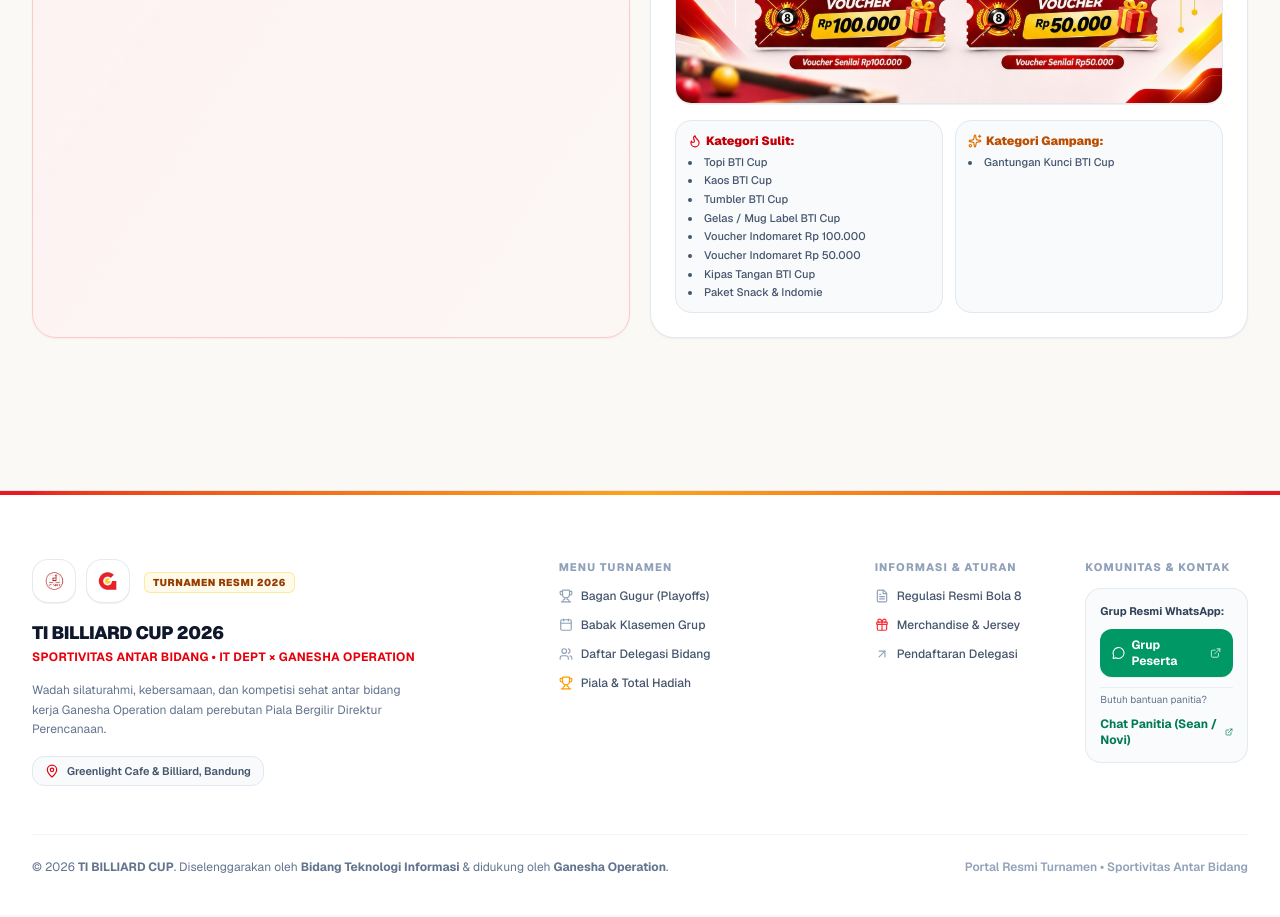
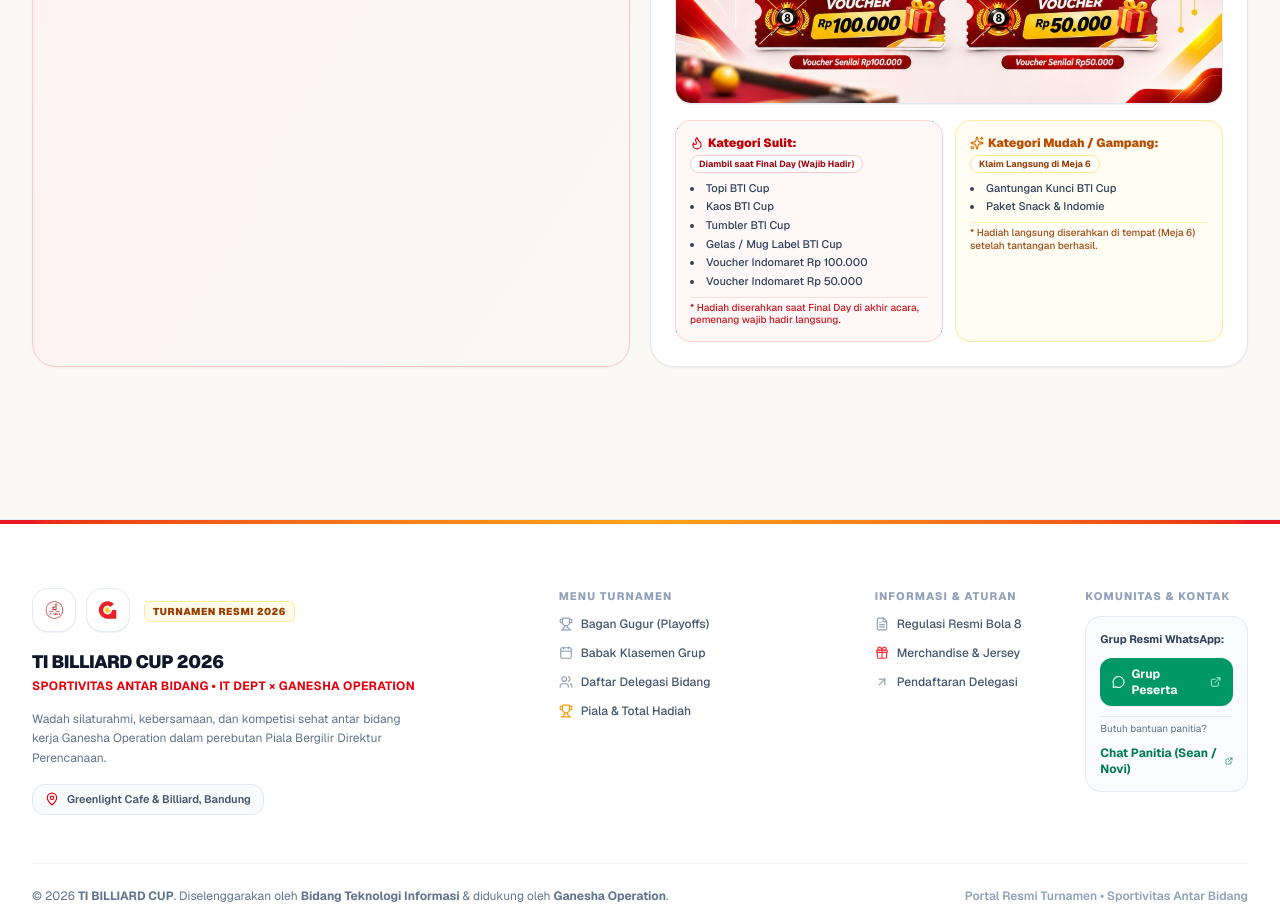
Before and after one commit to zseank213/billiard-tournament, a Next.js app: page /prize-pool in a window 1280 px wide. Shown: the part 1360-2277 px from the top of the page. Built offline with nearby package versions, Linux system fonts and the light colour scheme; no server answers.

Commit message:
feat: remove kipas tangan, move snack/indomie to mudah tier, and specify final day pickup for sulit prizes

```diff
--- a/src/components/RegulationView.tsx
+++ b/src/components/RegulationView.tsx
@@ -409,13 +409,17 @@ export const RegulationView: React.FC<RegulationViewProps> = ({
               <div className="flex items-start gap-2">
                 <CheckCircle2 className="w-3.5 h-3.5 text-amber-600 shrink-0 mt-0.5" />
                 <span>
-                  <strong className="text-slate-900">Pilihan Tingkat Tantangan:</strong> Peserta dapat memilih <strong>Kategori Sulit</strong> (Kaos official, Topi, Tumbler, Mug/Gelas label, Voucher Rp 100k &amp; Rp 50k, Kipas tangan, Paket Snack/Indomie) atau <strong>Kategori Gampang</strong> (Gantungan Kunci Akrilik Resmi).
+                  <strong className="text-slate-900">Pilihan Tingkat Tantangan:</strong> Peserta dapat memilih <strong>Kategori Sulit</strong> (Kaos official, Topi, Tumbler, Mug/Gelas label, Voucher Rp 100k &amp; Rp 50k) atau <strong>Kategori Mudah / Gampang</strong> (Gantungan Kunci Akrilik Resmi &amp; Paket Snack/Indomie).
                 </span>
               </div>
               <div className="flex items-start gap-2">
                 <CheckCircle2 className="w-3.5 h-3.5 text-amber-600 shrink-0 mt-0.5" />
                 <span>
-                  <strong className="text-slate-900">Klaim Hadiah Langsung:</strong> Keberhasilan tantangan dinilai langsung oleh PIC Meja 6 dan hadiah langsung diserahkan di tempat selama persediaan masih ada.
+                  <strong className="text-slate-900">Mekanisme Pengambilan &amp; Klaim Hadiah:</strong>
+                  <span className="block mt-1 space-y-1 text-slate-600 pl-2">
+                    • <strong>Tingkat Mudah:</strong> Hadiah (Gantungan Kunci &amp; Paket Snack/Indomie) langsung diserahkan di tempat (Meja 6) setelah tantangan berhasil.<br />
+                    • <strong>Tingkat Sulit:</strong> Hadiah diambil pada saat <strong>Final Day di akhir acara penutupan</strong>. Peserta/pemenang <strong>diwajibkan datang langsung</strong> untuk pengambilan hadiah.
+                  </span>
                 </span>
               </div>
               <div className="flex items-start gap-2">
@@ -709,9 +713,14 @@ export const RegulationView: React.FC<RegulationViewProps> = ({
         {/* Rincian Kategori Sulit & Gampang */}
         <div className="grid grid-cols-1 md:grid-cols-2 gap-4 pt-2">
           <div className="p-4 rounded-2xl bg-red-50/60 border border-red-200 space-y-2">
-            <div className="flex items-center gap-1.5 text-xs font-black uppercase tracking-wider text-red-900">
-              <Flame className="w-4 h-4 text-red-600" />
-              <span>Hadiah Tantangan Kategori Sulit:</span>
+            <div className="flex items-center justify-between gap-1 flex-wrap">
+              <div className="flex items-center gap-1.5 text-xs font-black uppercase tracking-wider text-red-900">
+                <Flame className="w-4 h-4 text-red-600" />
+                <span>Hadiah Tantangan Kategori Sulit:</span>
+              </div>
+              <span className="text-[10px] font-bold text-red-800 bg-white px-2 py-0.5 rounded-full border border-red-200">
+                Final Day (Wajib Hadir)
+              </span>
             </div>
             <ul className="text-xs text-slate-700 space-y-1.5 font-medium">
               <li className="flex items-center gap-2">
@@ -738,28 +747,35 @@ export const RegulationView: React.FC<RegulationViewProps> = ({
                 <Check className="w-3.5 h-3.5 text-red-600 shrink-0" />
                 <span>Voucher Belanja Indomaret Rp 50.000</span>
               </li>
-              <li className="flex items-center gap-2">
-                <Check className="w-3.5 h-3.5 text-red-600 shrink-0" />
-                <span>Kipas Tangan Eksklusif TI Billiard Cup</span>
-              </li>
-              <li className="flex items-center gap-2">
-                <Check className="w-3.5 h-3.5 text-red-600 shrink-0" />
-                <span>Paket Snack &amp; Indomie Cup Spesial</span>
-              </li>
             </ul>
+            <p className="text-[11px] text-red-700 font-semibold pt-1 border-t border-red-200/60 leading-tight">
+              * Hadiah tingkat sulit diambil saat Final Day di akhir acara penutupan, peserta diwajibkan datang untuk serah terima hadiah.
+            </p>
           </div>
 
           <div className="p-4 rounded-2xl bg-amber-50/60 border border-amber-200 space-y-2">
-            <div className="flex items-center gap-1.5 text-xs font-black uppercase tracking-wider text-amber-900">
-              <Sparkles className="w-4 h-4 text-amber-600" />
-              <span>Hadiah Tantangan Kategori Gampang:</span>
+            <div className="flex items-center justify-between gap-1 flex-wrap">
+              <div className="flex items-center gap-1.5 text-xs font-black uppercase tracking-wider text-amber-900">
+                <Sparkles className="w-4 h-4 text-amber-600" />
+                <span>Hadiah Tantangan Kategori Mudah / Gampang:</span>
+              </div>
+              <span className="text-[10px] font-bold text-amber-800 bg-white px-2 py-0.5 rounded-full border border-amber-200">
+                Klaim Langsung di Meja 6
+              </span>
             </div>
             <ul className="text-xs text-slate-700 space-y-1.5 font-medium">
               <li className="flex items-center gap-2">
                 <Check className="w-3.5 h-3.5 text-amber-600 shrink-0" />
                 <span>Gantungan Kunci Akrilik Resmi TI Billiard Cup 2026</span>
               </li>
+              <li className="flex items-center gap-2">
+                <Check className="w-3.5 h-3.5 text-amber-600 shrink-0" />
+                <span>Paket Snack &amp; Indomie Cup Spesial</span>
+              </li>
             </ul>
+            <p className="text-[11px] text-amber-800 font-semibold pt-1 border-t border-amber-200/60 leading-tight">
+              * Hadiah tingkat mudah langsung diserahkan di Meja 6 setelah tantangan berhasil.
+            </p>
           </div>
         </div>
       </div>
--- a/src/components/liquipedia/PrizePoolView.tsx
+++ b/src/components/liquipedia/PrizePoolView.tsx
@@ -219,29 +219,45 @@ export const PrizePoolView: React.FC<PrizePoolViewProps> = ({ onViewMerchandise
 
           <div className="grid grid-cols-1 sm:grid-cols-2 gap-3 pt-1 text-xs">
             {/* Sulit */}
-            <div className="p-3 rounded-2xl bg-slate-50 border border-slate-200 space-y-1.5">
-              <div className="font-black text-red-700 text-xs flex items-center gap-1">
-                <Flame className="w-3.5 h-3.5 text-red-600" />
-                <span>Kategori Sulit:</span>
+            <div className="p-3.5 rounded-2xl bg-red-50/50 border border-red-200/80 space-y-2">
+              <div className="flex items-center justify-between gap-1 flex-wrap">
+                <div className="font-black text-red-700 text-xs flex items-center gap-1">
+                  <Flame className="w-3.5 h-3.5 text-red-600" />
+                  <span>Kategori Sulit:</span>
+                </div>
+                <span className="text-[9px] font-bold text-red-800 bg-white px-2 py-0.5 rounded-full border border-red-200">
+                  Diambil saat Final Day (Wajib Hadir)
+                </span>
               </div>
-              <ul className="text-[11px] text-slate-600 space-y-1 font-medium list-disc list-inside">
+              <ul className="text-[11px] text-slate-700 space-y-1 font-medium list-disc list-inside">
                 {OFFICIAL_GRAND_PRIZES.gamesMini.sulit.map((item, idx) => (
                   <li key={idx}>{item.name}</li>
                 ))}
               </ul>
+              <p className="text-[10px] text-red-700/90 font-medium pt-1 border-t border-red-200/60 leading-tight">
+                * Hadiah diserahkan saat Final Day di akhir acara, pemenang wajib hadir langsung.
+              </p>
             </div>
 
             {/* Gampang */}
-            <div className="p-3 rounded-2xl bg-slate-50 border border-slate-200 space-y-1.5">
-              <div className="font-black text-amber-700 text-xs flex items-center gap-1">
-                <Sparkles className="w-3.5 h-3.5 text-amber-600" />
-                <span>Kategori Gampang:</span>
+            <div className="p-3.5 rounded-2xl bg-amber-50/50 border border-amber-200/80 space-y-2">
+              <div className="flex items-center justify-between gap-1 flex-wrap">
+                <div className="font-black text-amber-700 text-xs flex items-center gap-1">
+                  <Sparkles className="w-3.5 h-3.5 text-amber-600" />
+                  <span>Kategori Mudah / Gampang:</span>
+                </div>
+                <span className="text-[9px] font-bold text-amber-800 bg-white px-2 py-0.5 rounded-full border border-amber-200">
+                  Klaim Langsung di Meja 6
+                </span>
               </div>
-              <ul className="text-[11px] text-slate-600 space-y-1 font-medium list-disc list-inside">
+              <ul className="text-[11px] text-slate-700 space-y-1 font-medium list-disc list-inside">
                 {OFFICIAL_GRAND_PRIZES.gamesMini.gampang.map((item, idx) => (
                   <li key={idx}>{item.name}</li>
                 ))}
               </ul>
+              <p className="text-[10px] text-amber-800/90 font-medium pt-1 border-t border-amber-200/60 leading-tight">
+                * Hadiah langsung diserahkan di tempat (Meja 6) setelah tantangan berhasil.
+              </p>
             </div>
           </div>
         </div>
--- a/src/lib/mock-data.ts
+++ b/src/lib/mock-data.ts
@@ -478,11 +478,10 @@ export const OFFICIAL_GRAND_PRIZES = {
       { name: "Gelas / Mug Label BTI Cup", type: "Drinkware" },
       { name: "Voucher Indomaret Rp 100.000", type: "Shopping Voucher" },
       { name: "Voucher Indomaret Rp 50.000", type: "Shopping Voucher" },
-      { name: "Kipas Tangan BTI Cup", type: "Accessories" },
-      { name: "Paket Snack & Indomie", type: "Snack Pack" },
     ],
     gampang: [
       { name: "Gantungan Kunci BTI Cup", type: "Merchandise" },
+      { name: "Paket Snack & Indomie", type: "Snack Pack" },
     ],
   },
 };
```
